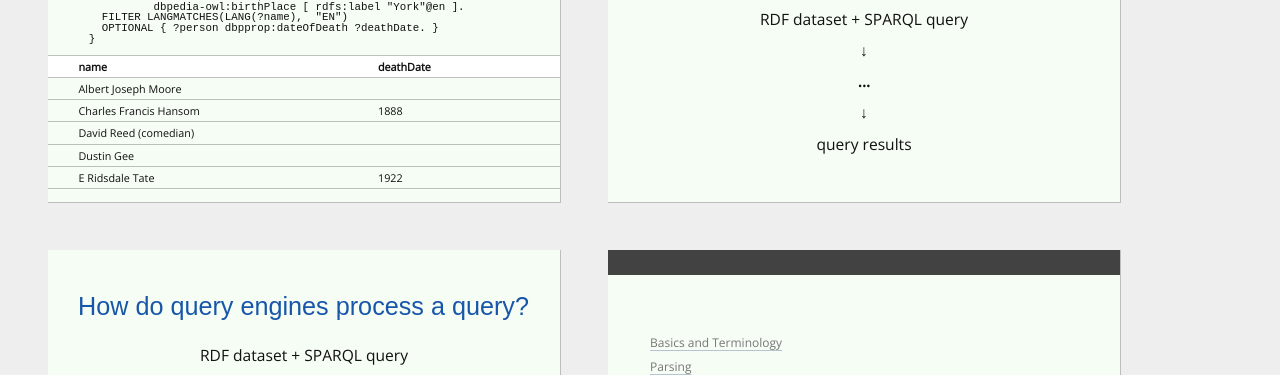
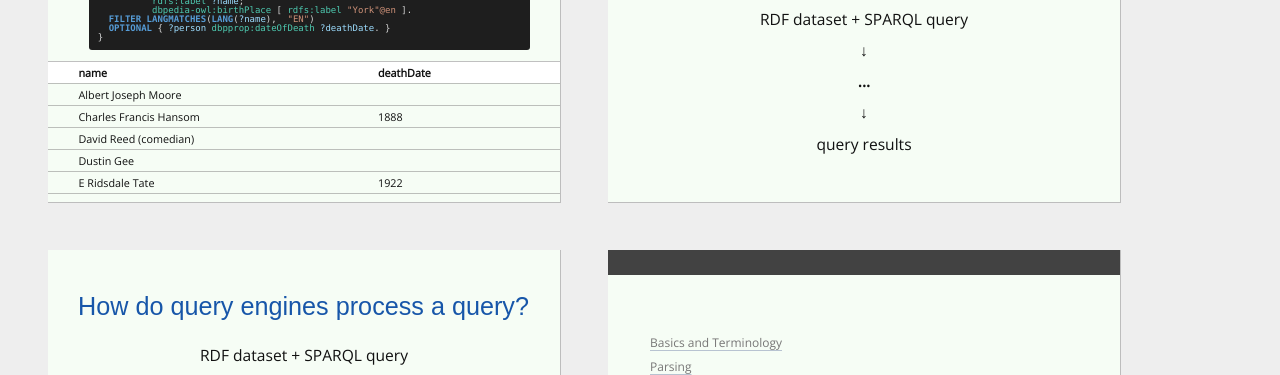
Before and after one commit to rubensworks/slides-2026-ugent-knowledgegraphs-sparqlengines, a plain HTML site: page index.html in a window 1280 px wide. Shown: the part 725-1100 px from the top of the page. Drawn offline with nearby package versions, Linux system fonts and the light colour scheme; a web font is replaced by a local one.

Commit message:
Deploying to gh-pages from  @ 6e4e33aef27300e235cd5117221d0dcabc8ffe63 🚀

```diff
--- a/index.html
+++ b/index.html
@@ -26,6 +26,34 @@
       table.query-results tbody tr {
           border: solid 1px gray;
       }
+
+      pre.sparql {
+        background: #1e1e1e;
+        color: #d4d4d4;
+        padding: 1em;
+        border-radius: 6px;
+        overflow-x: auto;
+        font-family: Consolas, Monaco, monospace;
+        font-size: 18px;
+      }
+
+      /* Keywords */
+      .sparql-keyword { color: #569cd6; font-weight: bold; }
+
+      /* Variables */
+      .sparql-variable { color: #9cdcfe; }
+
+      /* Strings */
+      .sparql-string { color: #ce9178; }
+
+      /* Prefixed names */
+      .sparql-prefix { color: #4ec9b0; }
+
+      /* Functions */
+      .sparql-function { color: #c586c0; }
+
+      /* Comments */
+      .sparql-comment { color: #6a9955; font-style: italic; }
     </style>
   </head>
 
@@ -73,7 +101,7 @@
     <section id="example" class="slide" inlist="" rel="schema:hasPart" resource="#example" style="font-size: 0.9em">
         <h2 property="schema:name">Find all artists born in York</h2>
         <ul>
-            <li><pre>SELECT ?name ?deathDate WHERE {
+            <li><pre class="sparql">SELECT ?name ?deathDate WHERE {
   ?person a dbpedia-owl:Artist;
           rdfs:label ?name;
           dbpedia-owl:birthPlace [ rdfs:label "York"@en ].
@@ -791,5 +819,38 @@
     </footer>
 
     <script src="shower/shower.min.js"></script>
+    <script>
+    function highlightSPARQL(code) {
+      return code
+        // Escape HTML first
+        .replace(/&/g, "&amp;")
+        .replace(/</g, "&lt;")
+        .replace(/>/g, "&gt;")
+
+        // Comments
+        .replace(/(#.*)/g, '<span class="sparql-comment">$1</span>')
+
+        // Strings with optional language tag
+        .replace(/(".*?"(@[a-zA-Z-]+)?)/g,
+          '<span class="sparql-string">$1</span>')
+
+        // Variables
+        .replace(/(\?[a-zA-Z_][a-zA-Z0-9_]*)/g,
+          '<span class="sparql-variable">$1</span>')
+
+        // Prefixed names (e.g., dbpedia-owl:Artist)
+        .replace(/([a-zA-Z_-]+:[a-zA-Z_-]+)/g,
+          '<span class="sparql-prefix">$1</span>')
+
+        // Keywords
+        .replace(/\b(SELECT|WHERE|FILTER|OPTIONAL|LANGMATCHES|LANG|a)\b/g,
+          '<span class="sparql-keyword">$1</span>');
+    }
+
+    document.querySelectorAll("pre.sparql").forEach(block => {
+        console.log(block);
+      block.innerHTML = highlightSPARQL(block.textContent);
+    });
+    </script>
   </body>
 </html>
```
